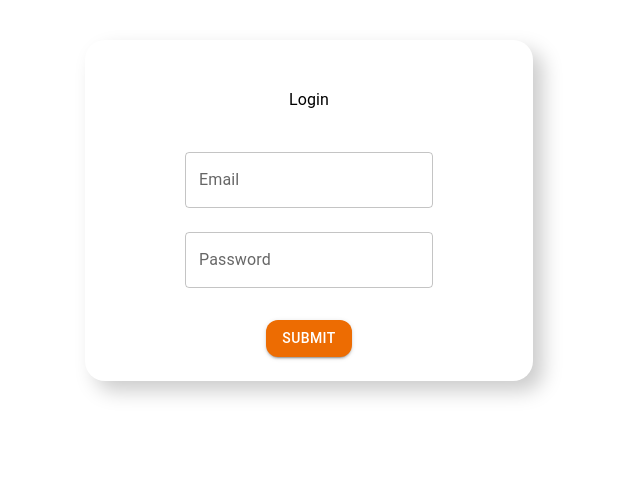
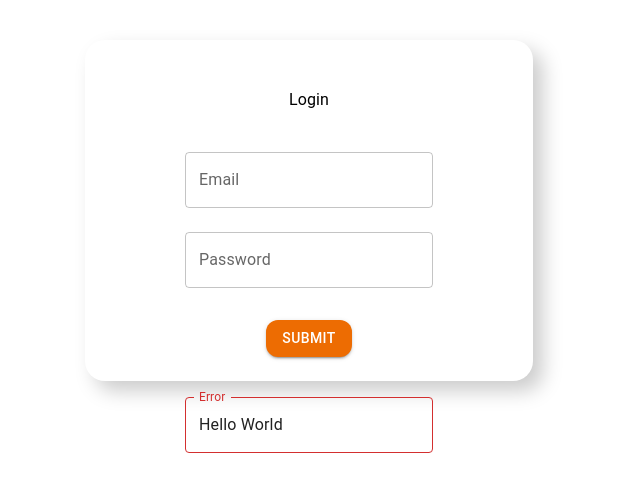
Before and after one commit to shashanknaik808/blog_react_frontend_errMsg, a React (Create React App) app: page / in a window 1280 px wide. Shown: the top 492 px of the page, without its empty margins (331-971 px from the left). Built offline with nearby package versions, Linux system fonts and the light colour scheme.

Commit message:
Enhanced Sample component with login form and error handling

```diff
--- a/src/Sample.jsx
+++ b/src/Sample.jsx
@@ -74,6 +74,19 @@ function Sample() {
                     <Button type="submit" variant="contained" sx={{ borderRadius: 3, marginTop: 3 }} color="warning">Submit</Button>
                 </Box>
             </form>
+            <Box
+                display="flex"
+                flexDirection="column"
+                alignItems="center"
+                marginTop={2}
+            >
+                <TextField
+                    error
+                    id="outlined-error"
+                    label="Error"
+                    defaultValue="Hello World"
+                />
+            </Box>
         </div>
     );
 }
```
